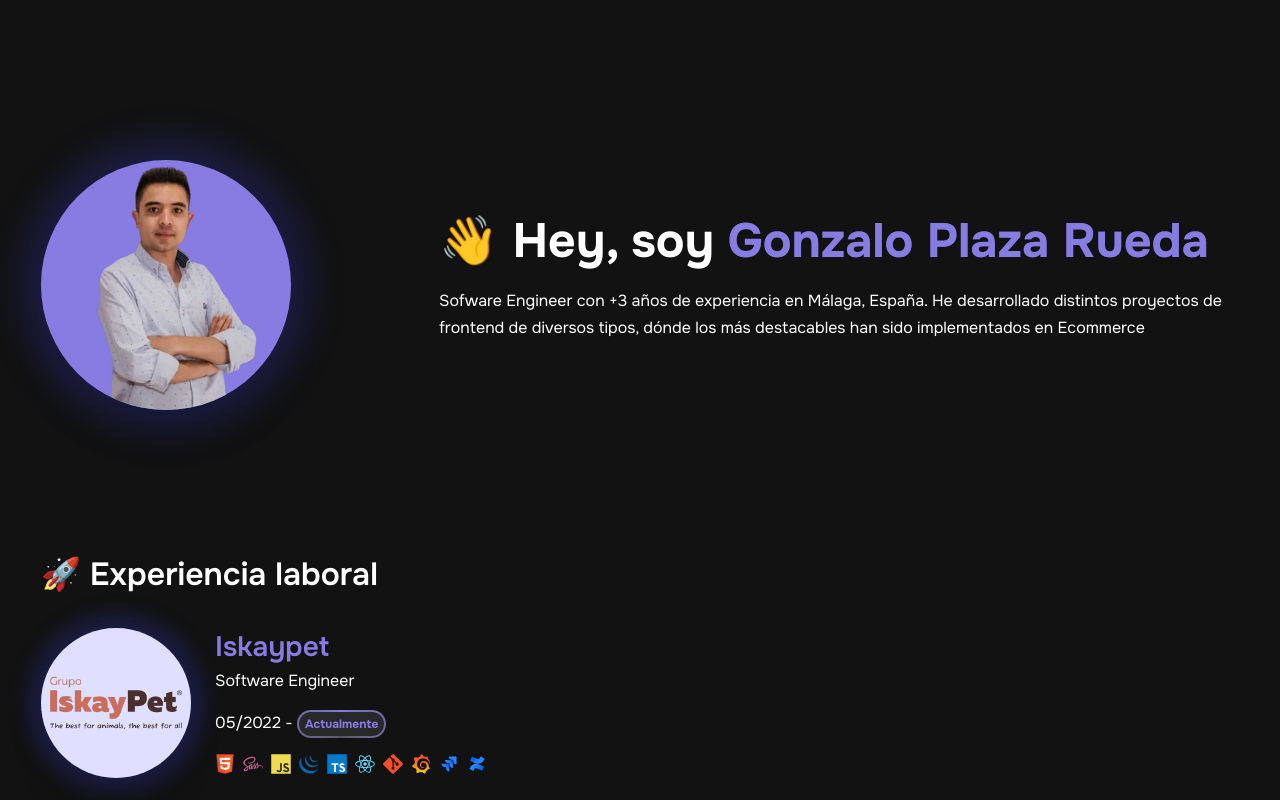
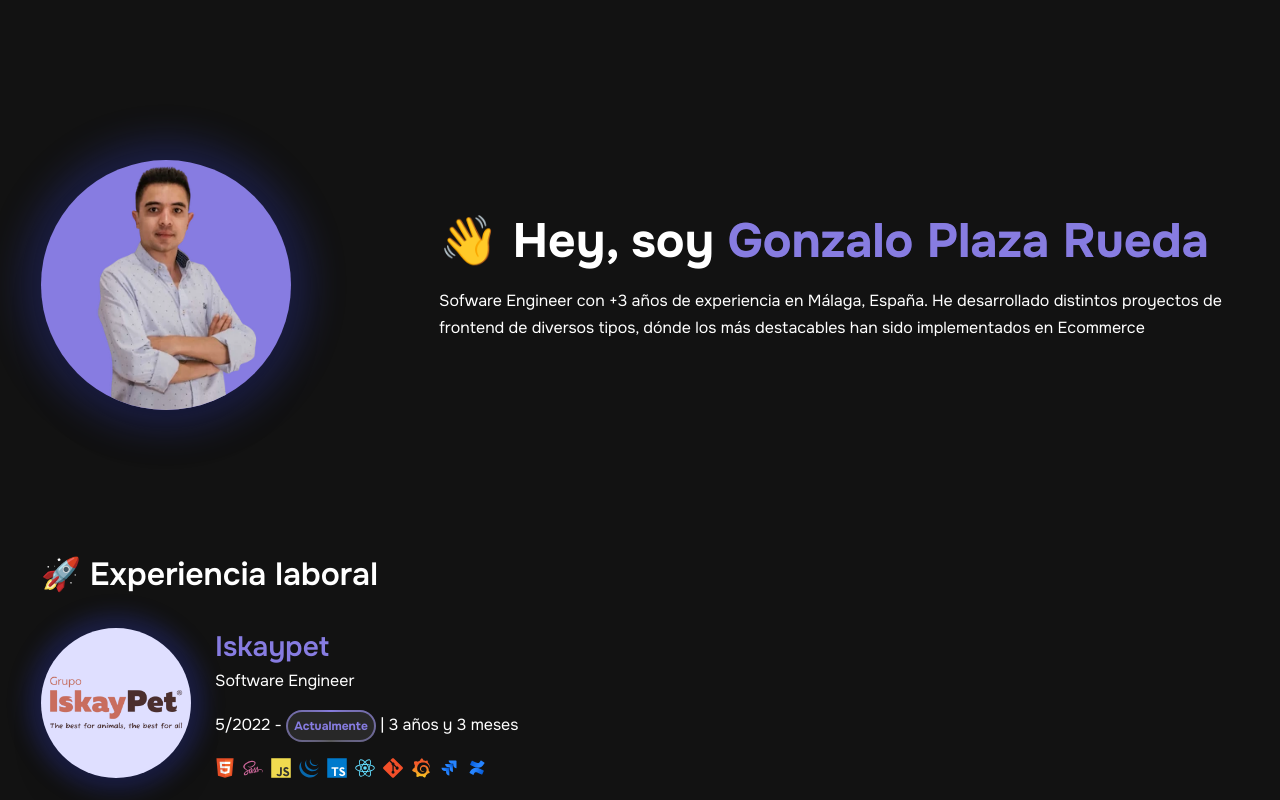
Before and after one commit to gonzalo-plaza/portfolio, a Next.js app: page / in a window 1280 px wide. Shown: the top 800 px of the page. Built offline with nearby package versions, Linux system fonts and the light colour scheme.

Commit message:
WorkExperienceList: Show experiece time ussing WorkExperienceDateTime component

```diff
--- a/src/components/work-experience-section/_components/WorkExperienceList.tsx
+++ b/src/components/work-experience-section/_components/WorkExperienceList.tsx
@@ -3,6 +3,7 @@ import Image from "next/image";
 import WorkExperienceActiveAnimation from "./WorkExperieceActiveAnimation";
 import { workExperiences } from "@/constants/workExperience/workExperience";
 import WorkExperienceTechnologyList from "./WorkExperienceTechnologyList";
+import WorkExperienceDateTime from "./WorkExperienceDateTime";
 
 export default function WorkExperienceList() {
   return (
@@ -34,21 +35,10 @@ export default function WorkExperienceList() {
                     {experience.subtitle}
                   </p>
                 </hgroup>
-                <div>
-                  <time dateTime={experience.startTime}>
-                    {experience.startTime}
-                  </time>
-                  {" - "}
-                  {experience.endTime ? (
-                    <time dateTime={experience.endTime}>
-                      {experience.endTime}
-                    </time>
-                  ) : (
-                    <span className={styles.workExperienceArticle__badge}>
-                      Actualmente
-                    </span>
-                  )}
-                </div>
+                <WorkExperienceDateTime
+                  startTime={experience.startTime}
+                  endTime={experience.endTime}
+                />
                 {experience.technologyList &&
                   experience?.technologyList?.length > 0 && (
                     <WorkExperienceTechnologyList
--- a/src/constants/workExperience/workExperience.tsx
+++ b/src/constants/workExperience/workExperience.tsx
@@ -16,7 +16,7 @@ const iskaypetWorkExperience: WorkExperience = {
   title: "Iskaypet",
   subtitle: "Software Engineer",
   logoUrl: "/images/iskaypet-logo.webp",
-  startTime: "05/2022",
+  startTime: new Date("2022-05-23"),
   description:
     "Software Engineer especializado en desarrollo frontend (con algo de backend 🤭). En Iskaypet participo en el desarrollo de iniciativas orientadas a mejorar los KPI del negocio, optimizando la experiencia digital de los usuarios y contribuyendo a proyectos clave para las marcas del grupo.",
   technologyList: [
@@ -37,8 +37,8 @@ const lolaDiazBebesWorkExperience: WorkExperience = {
   title: "Lola Díaz Bebés",
   subtitle: "Web Developer",
   logoUrl: "/images/lola-diaz-bebes-logo.webp",
-  startTime: "10/2021",
-  endTime: "05/2022",
+  startTime: new Date("2021-11-03"),
+  endTime: new Date("2022-05-23"),
   description:
     "Implementé parte del ecommerce de la marca, optimizando rendimiento y usabilidad. También formé parte del despliegue a producción de la primera versión, trabajando codo a codo con el equipo de marketing para mejorar la conversión.",
   technologyList: [HTMLIcon, SassIcon, JavaScriptIcon],
@@ -48,8 +48,8 @@ const hermanosBravoWorkExperience: WorkExperience = {
   title: "Hermanos Bravo",
   subtitle: "Técnico informático y empleado de ventas",
   logoUrl: "/images/hermanos-bravo-logo.webp",
-  startTime: "05/2018",
-  endTime: "09/2018",
+  startTime: new Date("2018-08-11"),
+  endTime: new Date("2021-09-26"),
   description:
     "Trabajé como técnico informático y empleado de ventas en tienda. Me encargaba de reparaciones y soporte, además de la venta de productos como televisores, electrodomésticos y dispositivos electrónicos.",
 };
@@ -58,8 +58,8 @@ const todoOcioWorkExperience: WorkExperience = {
   title: "Todo Ocio y Telefonía",
   subtitle: "Técnico informático y empleado de ventas",
   logoUrl: "/images/todo-ocio-logo.webp",
-  startTime: "05/2016",
-  endTime: "05/2018",
+  startTime: new Date("2016-08-01"),
+  endTime: new Date("2018-04-30"),
   description:
     "Desempeñé tareas de técnico informático y atención al cliente, gestionando reparaciones y asesorando en la venta de productos de informática y telefonía.",
 };
--- a/src/models/workExperience/workExperience.tsx
+++ b/src/models/workExperience/workExperience.tsx
@@ -2,8 +2,8 @@ export interface WorkExperience {
   title: string;
   subtitle: string;
   logoUrl: string;
-  startTime: string;
-  endTime?: string;
+  startTime: Date;
+  endTime?: Date;
   description: string;
   technologyList?: Array<
     (iconProps: React.SVGProps<SVGSVGElement>) => React.JSX.Element
--- a/src/styles/components/work-experience-section/_components/work-experience-list.module.scss
+++ b/src/styles/components/work-experience-section/_components/work-experience-list.module.scss
@@ -75,34 +75,4 @@
     border: 0.1px solid var(--border-strong);
     border-radius: 50%;
   }
-
-  &__badge {
-    position: relative;
-    display: inline-flex;
-    align-items: center;
-    justify-content: center;
-    font-size: 12px;
-    font-weight: 700;
-    border-radius: 9999px;
-    padding-inline: 6px;
-    padding-block: 4px;
-
-    color: var(--text-highlight-primary);
-    background-color: var(--background-elevated);
-    z-index: 0;
-    border: 2px solid transparent;
-    background-origin: border-box;
-    background-image: linear-gradient(
-        var(--background-elevated),
-        var(--background-elevated)
-      ),
-      conic-gradient(
-        from 0deg,
-        var(--border-accent),
-        var(--border-strong),
-        var(--border-accent)
-      );
-    background-clip: padding-box, border-box;
-    animation: rotate-conic 3s linear infinite;
-  }
 }
```
